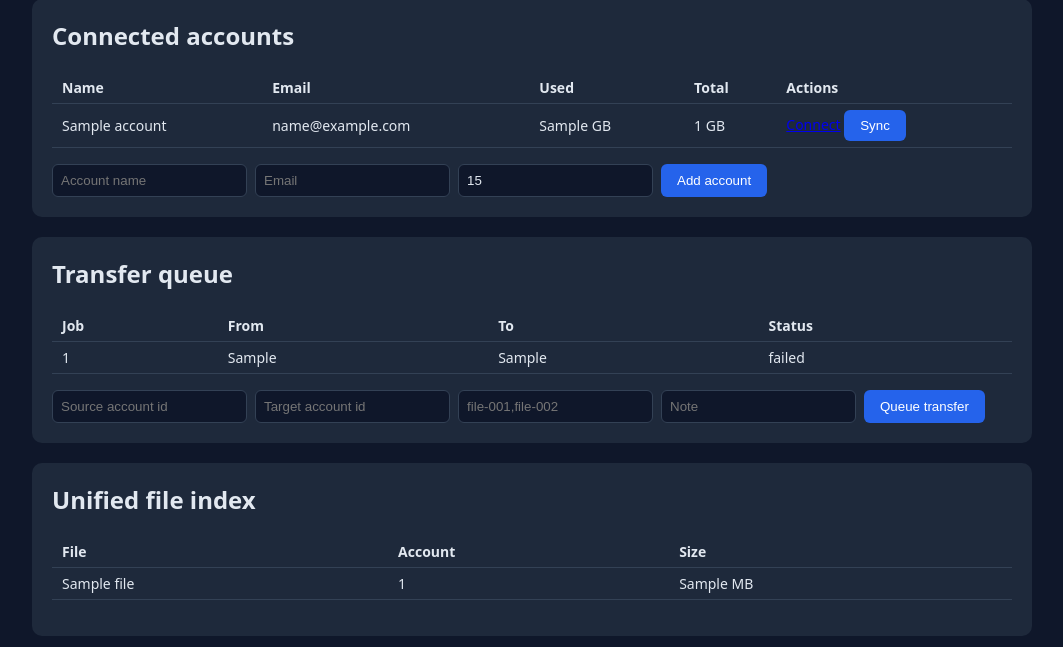
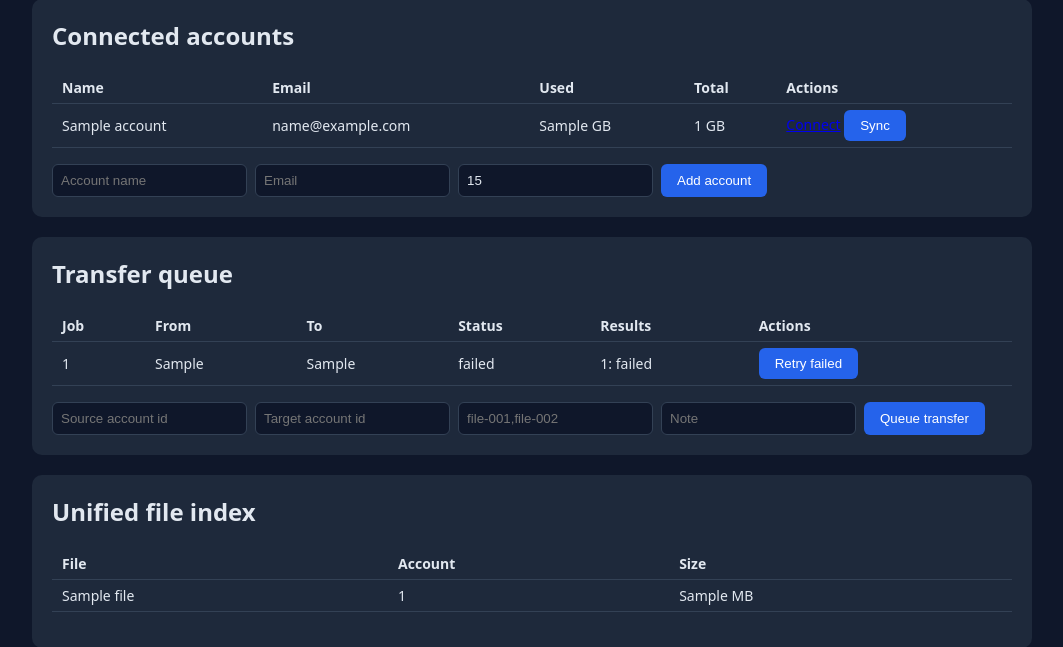
Before and after one commit to pangerlkr/Drive-Fusion, a FastAPI app: template templates/dashboard.html in a window 1280 px wide. Shown: the part 381-1028 px from the top of the page, without its empty margins (108-1171 px from the left). Run offline with FastAPI, Linux system fonts and the light colour scheme; the template is opened without the code that fills it: most values are stand-ins (such as "Sample title", 1, 10 or a date in 2020).

Commit message:
Enhance transfer queue table with results and actions
Added columns for 'Results' and 'Actions' to the transfer queue table in the dashboard.

```diff
--- a/templates/dashboard.html
+++ b/templates/dashboard.html
@@ -52,9 +52,26 @@
     <section class="card">
       <h2>Transfer queue</h2>
       <table>
-        <tr><th>Job</th><th>From</th><th>To</th><th>Status</th></tr>
+        <tr><th>Job</th><th>From</th><th>To</th><th>Status</th><th>Results</th><th>Actions</th></tr>
         {% for j in jobs %}
-        <tr><td>{{ j.id }}</td><td>{{ j.source_account }}</td><td>{{ j.target_account }}</td><td>{{ j.status }}</td></tr>
+        <tr>
+          <td>{{ j.id }}</td>
+          <td>{{ j.source_account }}</td>
+          <td>{{ j.target_account }}</td>
+          <td>{{ j.status }}</td>
+          <td>
+            {% for r in j.results %}
+              {{ r.file_id }}: {{ r.status }}{% if r.error %} ({{ r.error }}){% endif %}<br>
+            {% endfor %}
+          </td>
+          <td>
+            {% if j.status == "failed" %}
+            <form method="post" action="/ui/jobs/{{ j.id }}/retry" style="display:inline">
+              <button type="submit">Retry failed</button>
+            </form>
+            {% endif %}
+          </td>
+        </tr>
         {% endfor %}
       </table>
       <form method="post" action="/ui/jobs">
```
